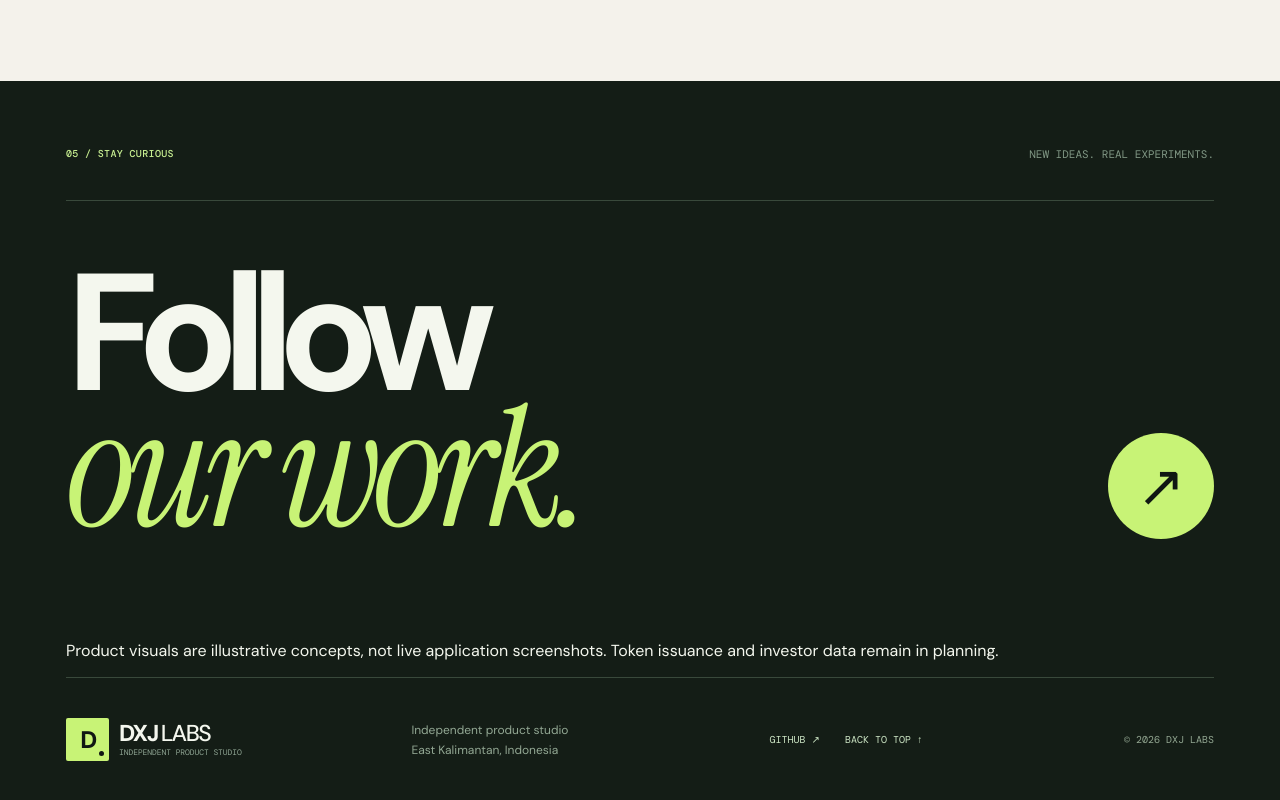
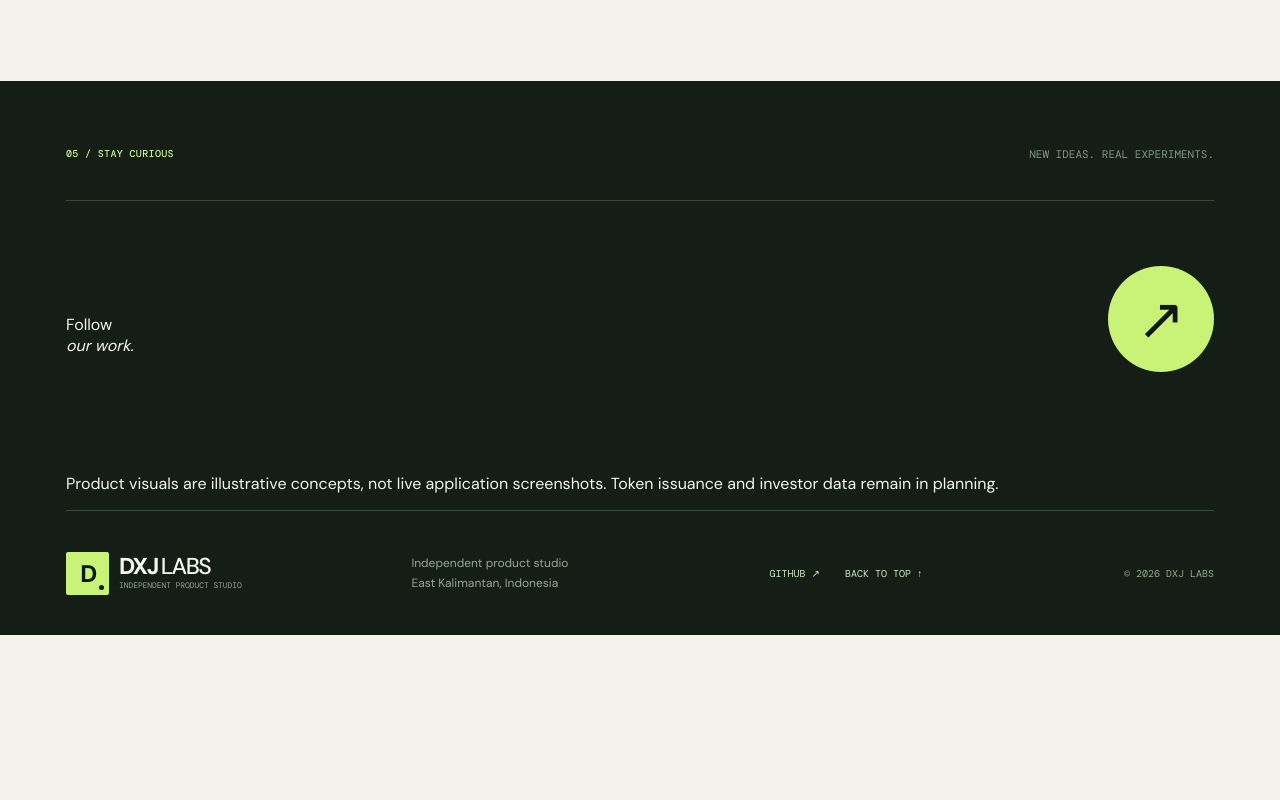
Before and after one commit to DXJLabs/dxj-labs-site, a Next.js app: page / in a window 1280 px wide. Shown: the part 5383-6183 px from the top of the page. After the commit the page ends 6018 px from the top, so only its background shows below. Built offline with nearby package versions, Linux system fonts and the light colour scheme; no server answers.

Commit message:
style(taste): separate display typography from semantic heading hierarchy

```diff
--- a/app/page.tsx
+++ b/app/page.tsx
@@ -213,7 +213,7 @@ export default async function Home() {
       <footer className="footer" id="contact">
         <div className="layout">
           <div className="footer-top"><p className="section-tag">05 / STAY CURIOUS</p><p>NEW IDEAS. REAL EXPERIMENTS.</p></div>
-          <div className="footer-feature"><h2>Follow<br /><em>our work.</em></h2><a href="https://github.com/DXJLabs" target="_blank" rel="noopener noreferrer" aria-label="Explore DXJ Labs on GitHub"><Arrow diagonal /></a></div>
+          <div className="footer-feature"><p className="footer-callout">Follow<br /><em>our work.</em></p><a href="https://github.com/DXJLabs" target="_blank" rel="noopener noreferrer" aria-label="Explore DXJ Labs on GitHub"><Arrow diagonal /></a></div>
           <p className="footer-disclosure">Product visuals are illustrative concepts, not live application screenshots. Token issuance and investor data remain in planning.</p><div className="footer-end"><Brand /><p>Independent product studio<br />East Kalimantan, Indonesia</p><div><a href="https://github.com/DXJLabs" target="_blank" rel="noopener noreferrer">GITHUB ↗</a><a href="#top">BACK TO TOP ↑</a></div><span>© {new Date().getFullYear()} DXJ LABS</span></div>
         </div>
       </footer>
```
